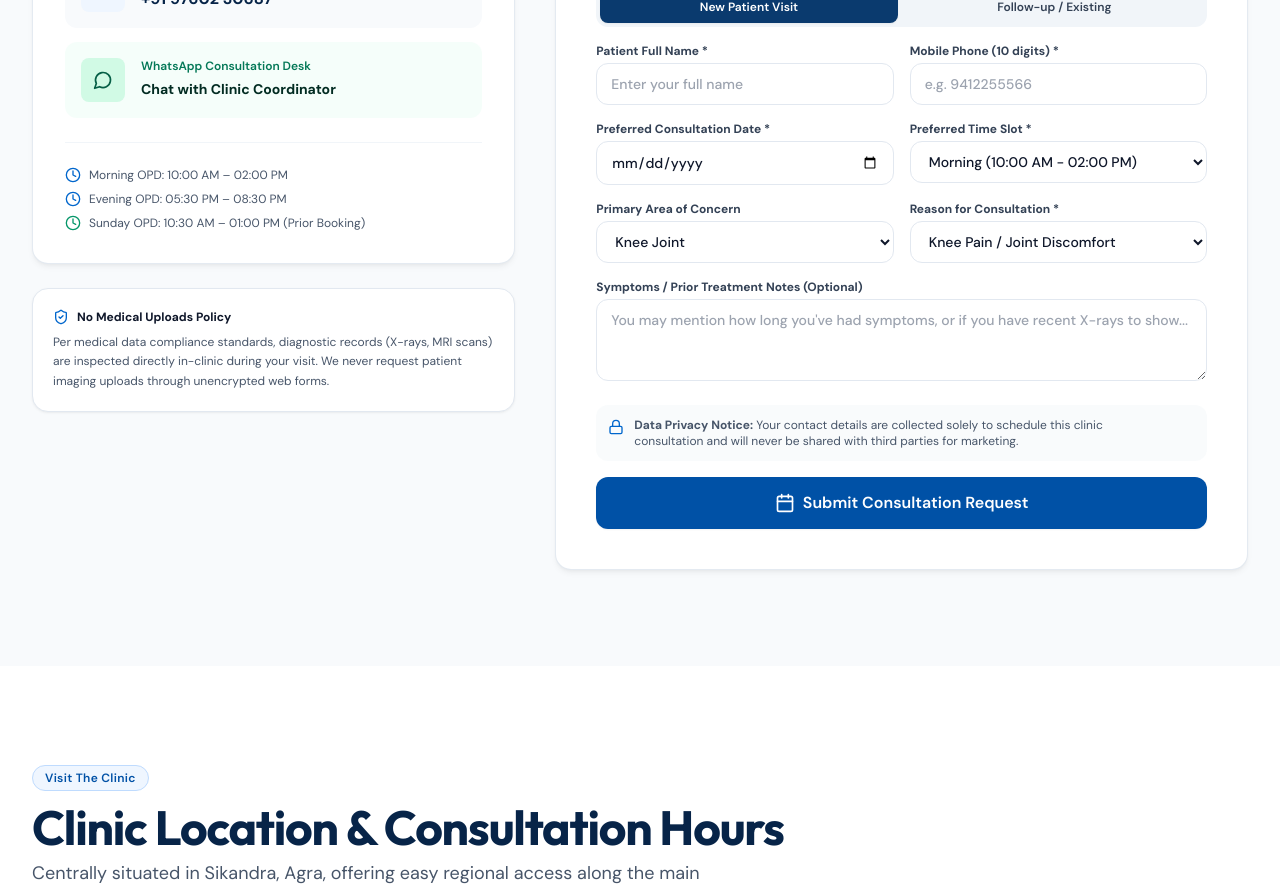
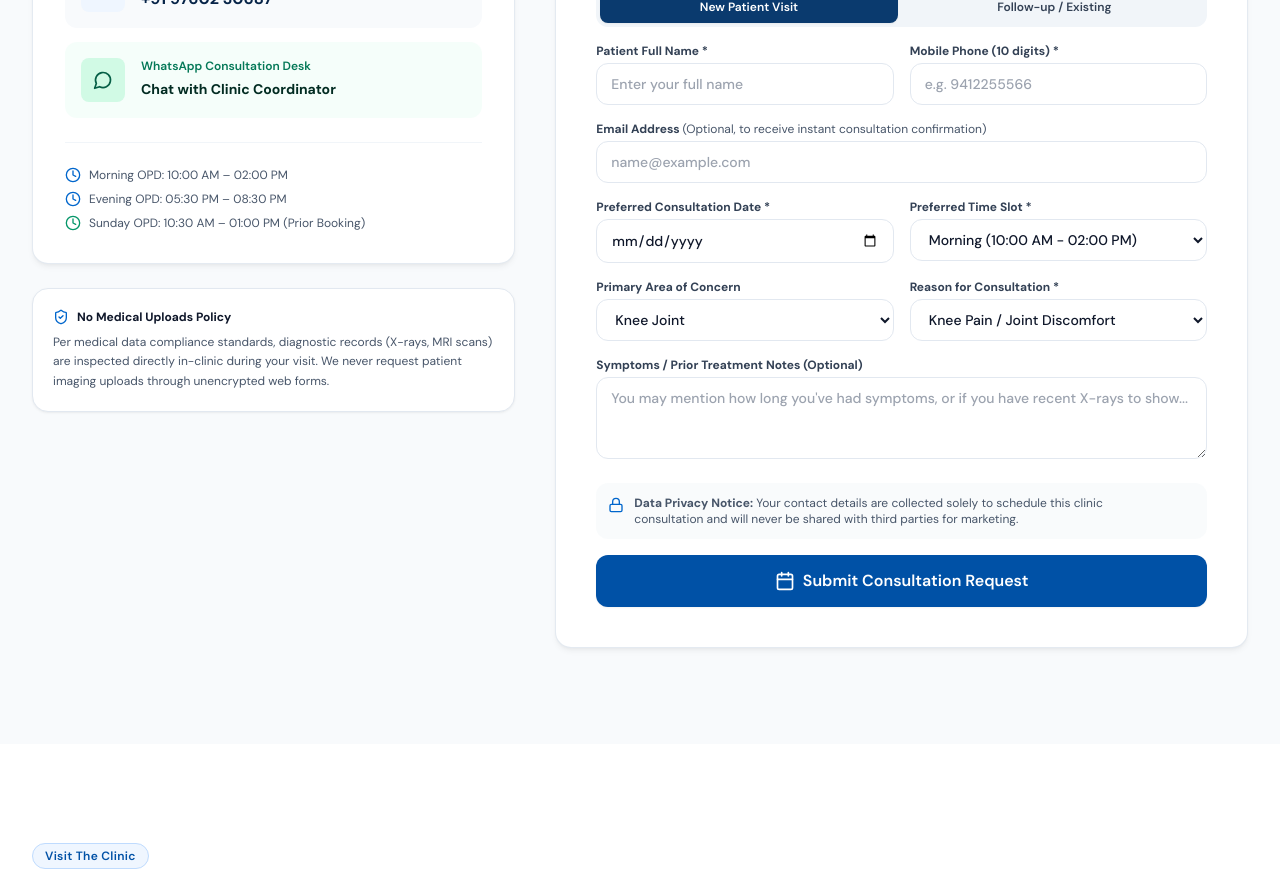
Before and after one commit to vilisipsum/bestortho.clinic, a Next.js app: page /contact in a window 1280 px wide. Shown: the part 780-1666 px from the top of the page. Built offline with nearby package versions, Linux system fonts and the light colour scheme.

Commit message:
feat(email): add email field to booking forms and webhook payload

```diff
--- a/app/api/book/route.ts
+++ b/app/api/book/route.ts
@@ -35,6 +35,7 @@ export async function POST(request: Request) {
       body: JSON.stringify({
         fullName: body.fullName.trim(),
         phoneNumber: body.phoneNumber.trim(),
+        email: body.email ? body.email.trim() : '',
         preferredDate: body.preferredDate,
         preferredTime: body.preferredTime,
         affectedArea: body.affectedArea || 'Not specified',
--- a/app/contact/page.tsx
+++ b/app/contact/page.tsx
@@ -12,6 +12,7 @@ export default function ContactPage() {
   const [formData, setFormData] = useState<BookingFormData>({
     fullName: '',
     phoneNumber: '',
+    email: '',
     preferredDate: '',
     preferredTime: 'Morning (10:00 AM - 02:00 PM)',
     consultationReason: 'Knee Pain / Joint Discomfort',
@@ -315,6 +316,23 @@ export default function ContactPage() {
                         </div>
                       </div>
 
+                      {/* Email Address Field (Optional for Email Acknowledgement) */}
+                      <div>
+                        <label className="block text-xs font-bold text-slate-700 mb-1">
+                          Email Address <span className="text-slate-600 font-normal">(Optional, to receive instant consultation confirmation)</span>
+                        </label>
+                        <input
+                          type="email"
+                          value={formData.email || ''}
+                          onChange={(e) => setFormData({ ...formData, email: e.target.value })}
+                          placeholder="name@example.com"
+                          className="w-full px-3.5 py-2.5 rounded-xl border border-slate-200 bg-white text-slate-900 text-sm focus:outline-none focus:ring-2 focus:ring-brand-500 font-medium"
+                        />
+                        {errors.email && (
+                          <p className="text-xs text-red-600 font-medium mt-1">{errors.email}</p>
+                        )}
+                      </div>
+
                       <div className="grid grid-cols-1 sm:grid-cols-2 gap-4">
                         <div>
                           <label className="block text-xs font-bold text-slate-700 mb-1">
--- a/components/BookingModal.tsx
+++ b/components/BookingModal.tsx
@@ -16,6 +16,7 @@ export default function BookingModal({ isOpen, onClose, defaultReason = '', defa
   const [formData, setFormData] = useState<BookingFormData>({
     fullName: '',
     phoneNumber: '',
+    email: '',
     preferredDate: '',
     preferredTime: 'Morning (10:00 AM - 02:00 PM)',
     consultationReason: defaultReason || 'Knee Pain / Joint Discomfort',
@@ -262,6 +263,23 @@ export default function BookingModal({ isOpen, onClose, defaultReason = '', defa
                 </div>
               </div>
 
+              {/* Email Address Field (Optional for Email Acknowledgement) */}
+              <div>
+                <label className="block text-xs font-bold text-slate-700 mb-1">
+                  Email Address <span className="text-slate-600 font-normal">(Optional, to receive confirmation email)</span>
+                </label>
+                <input
+                  type="email"
+                  value={formData.email || ''}
+                  onChange={(e) => setFormData({ ...formData, email: e.target.value })}
+                  placeholder="name@example.com"
+                  className="w-full px-3.5 py-2.5 rounded-xl border border-slate-200 bg-white text-slate-900 text-sm focus:outline-none focus:ring-2 focus:ring-brand-500 font-medium"
+                />
+                {errors.email && (
+                  <p className="text-xs text-red-600 font-medium mt-1">{errors.email}</p>
+                )}
+              </div>
+
               <div className="grid grid-cols-1 sm:grid-cols-2 gap-4">
                 <div>
                   <label className="block text-xs font-bold text-slate-700 mb-1">
--- a/lib/validation.ts
+++ b/lib/validation.ts
@@ -5,6 +5,7 @@
 export interface BookingFormData {
   fullName: string;
   phoneNumber: string;
+  email?: string;
   preferredDate: string;
   preferredTime: string;
   consultationReason: string;
@@ -33,6 +34,14 @@ export function validateBookingForm(data: BookingFormData): { valid: boolean; er
     errors.phoneNumber = "Please enter a valid 10-digit mobile number.";
   }
 
+  // Email validation (optional field, but if entered must be valid format)
+  if (data.email && data.email.trim().length > 0) {
+    const emailRegex = /^[^\s@]+@[^\s@]+\.[^\s@]+$/;
+    if (!emailRegex.test(data.email.trim())) {
+      errors.email = "Please enter a valid email address.";
+    }
+  }
+
   if (!data.preferredDate) {
     errors.preferredDate = "Please select a preferred consultation date.";
   }
```
